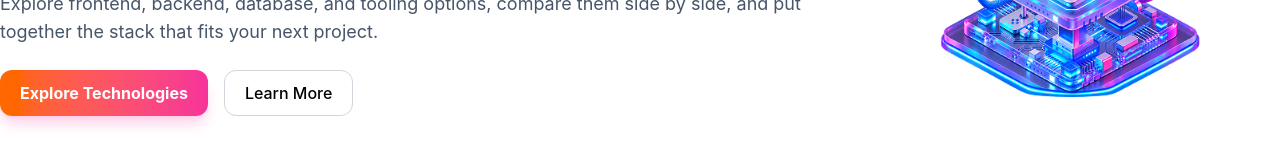
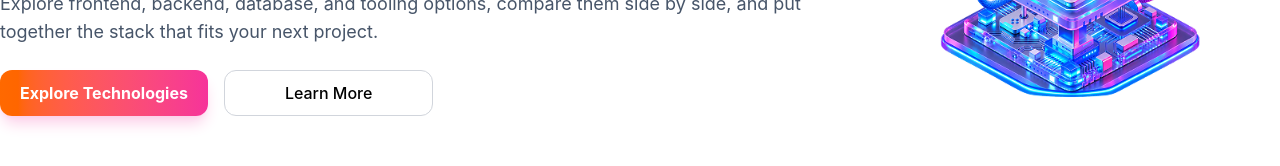
Before and after one commit to naimislam-24/assignment-5, a React (Vite) app: page / in a window 1280 px wide. Shown: the part 392-558 px from the top of the page. Built offline with nearby package versions, Linux system fonts and the light colour scheme.

Commit message:
hero update

```diff
--- a/src/components/Hero.tsx
+++ b/src/components/Hero.tsx
@@ -21,7 +21,7 @@
             <button className="bg-linear-to-r from-orange-500 to-pink-500 py-2.5 px-5 text-white font-bold rounded-xl shadow-lg shadow-pink-200 hover:opacity-90 transition-opacity">
               Explore Technologies
             </button>
-            <button className="py-2.5 px-5 border border-gray-300 rounded-xl font-medium hover:bg-gray-50 transition-colors">
+            <button className="py-2.5 px-15 border border-gray-300 rounded-xl font-medium hover:bg-gray-50 transition-colors">
               Learn More
             </button>
           </div>
```
